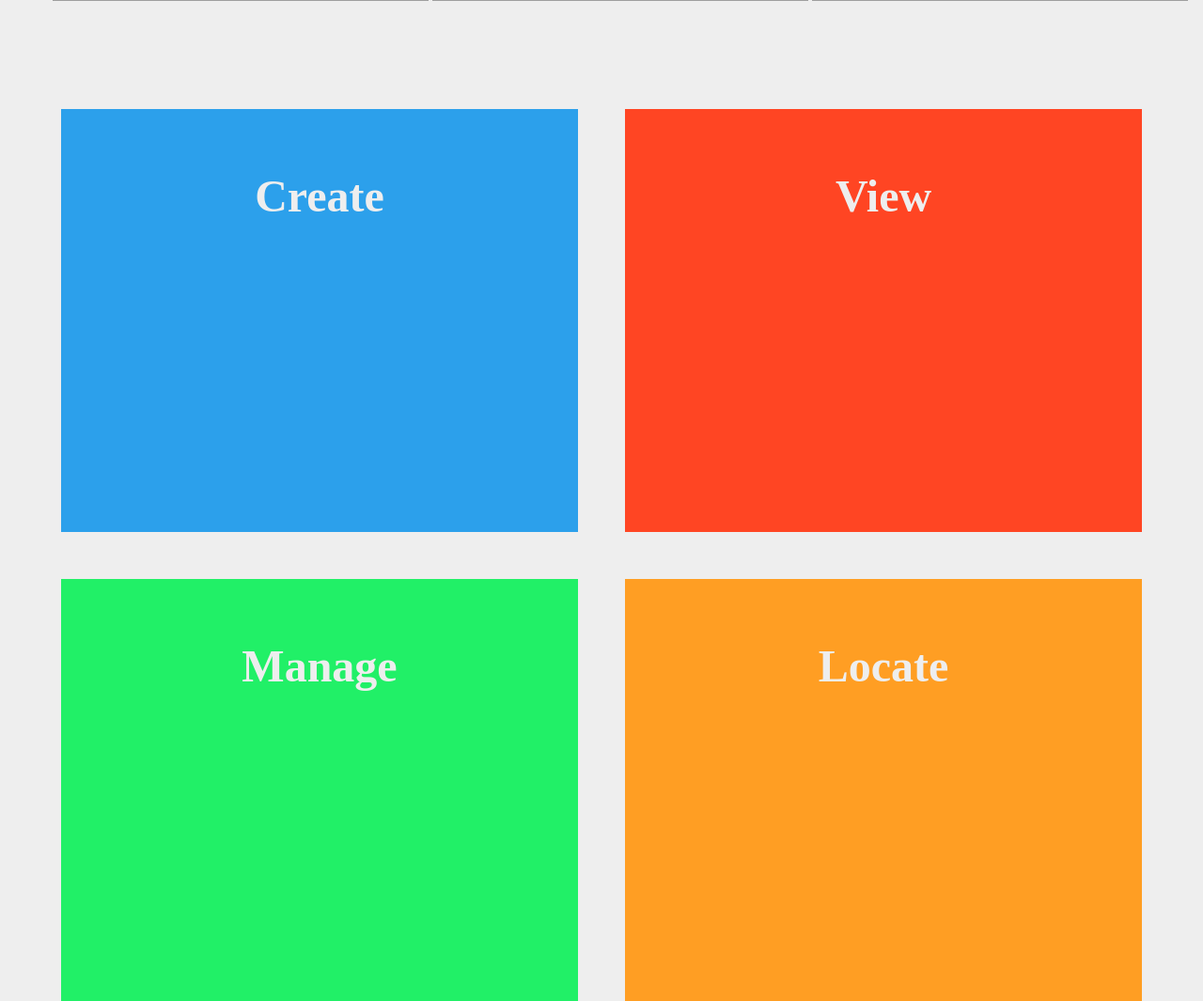
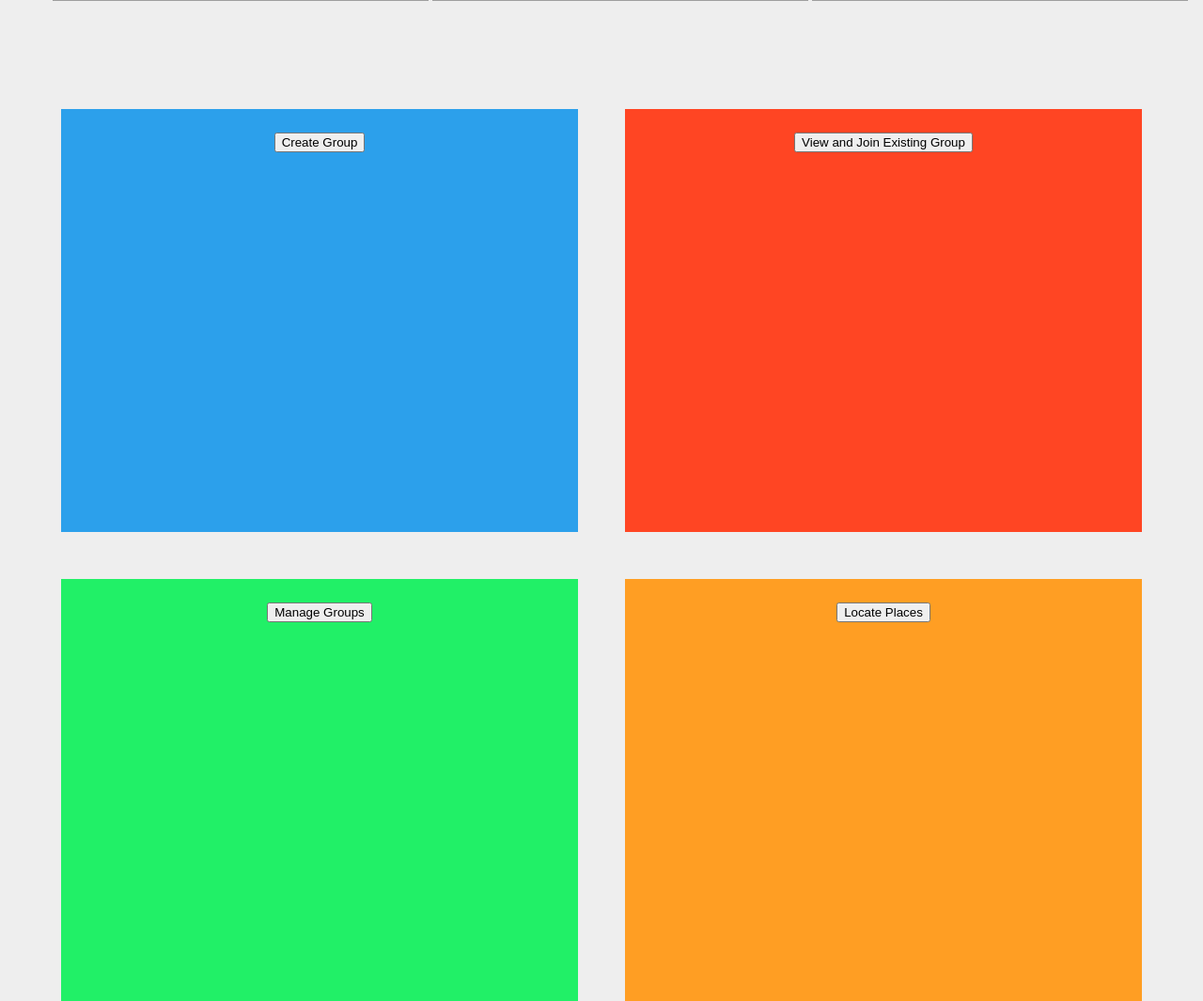
Before and after one commit to camcuz97/octoadventure, a Python web app: template octoadventure/templates/home.html in a window 1280 px wide. Shown: the part 459-1524 px from the top of the page at 94% size. Run offline with Jinja, Linux system fonts and the light colour scheme; the template is opened without the code that fills it, so the values that code supplies are empty; some libraries are stand-ins or nearby versions; grey boxes are pictures that could not be loaded.

Commit message:
Revert "more animation"
This reverts commit e282e54e5755a0d289424d3b2adaabd1d7d7ccc3.

```diff
--- a/octoadventure/css/home.css
+++ b/octoadventure/css/home.css
@@ -17,18 +17,12 @@ body{
 li{
   display:inline;
 }
-a{
-  text-decoration: none;
-}
-.menu{
+
+#Navigation_bar{
   position: relative;
   top: -70px;
   margin: auto;
   text-align: center;
-}
-
-li:hover{
-  opacity: .75;
 }
 
 h1{
@@ -36,11 +30,6 @@ h1{
   font-size: 400%;
 }
 
-h2{
-  color: #EEE;
-  font-size: 48px;
-  align-self: center;
-}
 #Create{
   /*position: relative;
   right: 0;
@@ -53,7 +42,6 @@ h2{
   /*background-image: url("http://picresize.com/images/rsz_34563.jpg");*/
   background-color: #2CA0EB;
 }
-
 #Create:hover{
   background-color: #2CA0EB;
   opacity: 0.75;
--- a/octoadventure/js/home.js
+++ b/octoadventure/js/home.js
@@ -1,34 +1,7 @@
 $(document).ready(function(){
   $("h1").click(function(){
-    $(this).fadeOut(1000).delay(3000).fadeIn(1000);
+    $(this).fadeOut();
   });
 });
 
 // testing jQuery
-
-function stickIt() {
-
-  var orgElementPos = $('.original').offset();
-  orgElementTop = orgElementPos.top;
-
-  if ($(window).scrollTop() >= (orgElementTop)) {
-    // scrolled past the original position; now only show the cloned, sticky element.
-
-    // Cloned element should always have same left position and width as original element.
-    orgElement = $('.original');
-    coordsOrgElement = orgElement.offset();
-    leftOrgElement = coordsOrgElement.left;
-    widthOrgElement = orgElement.css('width');
-    $('.cloned').css('left',leftOrgElement+'px').css('top',0).css('width',widthOrgElement).show();
-    $('.original').css('visibility','hidden');
-  } else {
-    // not scrolled past the menu; only show the original menu.
-    $('.cloned').hide();
-    $('.original').css('visibility','visible');
-  }
-}
-
-$(document).ready(function() {
-  $('.menu').addClass('original').clone().insertAfter('.menu').addClass('cloned').css('position','fixed').css('top','0').css('margin-top','0').css('z-index','500').removeClass('original').hide();
-  scrollIntervalID = setInterval(stickIt, 10);
-})
--- a/octoadventure/templates/home.html
+++ b/octoadventure/templates/home.html
@@ -10,7 +10,7 @@
     <br>
     <br>
     <br>
-    <div class="menu">
+    <div id="Navigation_bar">
       <ul>
         <li><a href="/home"><img src = "http://dabuttonfactory.com/button.png?t=Home&f=Droid+Serif-Bold&ts=20&tc=eee&tshs=1&tshc=000&hp=20&vp=8&c=9&bgt=unicolored&bgc=343434"></img></a></li>
         <li><a href="Account Settings"><img src = "http://dabuttonfactory.com/button.png?t=Account+Settings&f=Droid+Serif-Bold&ts=20&tc=eee&tshs=1&tshc=000&hp=20&vp=8&c=9&bgt=unicolored&bgc=343434"></img></a></li>
@@ -19,20 +19,35 @@
     </div>
     <div id="four_boxes">
       <div id = "First-two">
-        <a id= "Create" href="/create"><h2>Create</h2></a>
+        <div id= "Create">
+          <form action="/create">
+            <input type="submit" name="form_button" value="Create Group">
             <!-- <li><a href = "/create"><img src= "http://picresize.com/images/rsz_34563.jpg"></img></a></li> -->
-          <!-- </form> -->
+          </form>
+        </div>
         <br>
-          <a id= "View" href="/view"><h2>View</h2></a>
+        <div id="View">
+          <form action="/view">
+            <input type="submit" name="form_button" value="View and Join Existing Group">
+          </form>
         </div>
+      </div>
       <div id="Second-two">
         <br>
-          <a id= "Manage" href="/manage"><h2>Manage</h2></a>
+        <div id="Manage">
+          <form action="/manage">
+            <input type="submit" name="form_button" value="Manage Groups">
+          </form>
+        </div>
         <br>
         <br>
-          <a id= "Locate" href="/locate"><h2>Locate</h2></a>
+        <div id= "Locate">
+          <form action="/locate">
+            <input type="submit" name="form_button" value="Locate Places">
+          </form>
         </div>
     </div>
+  </div>
 
   </body>
 </html>
```
